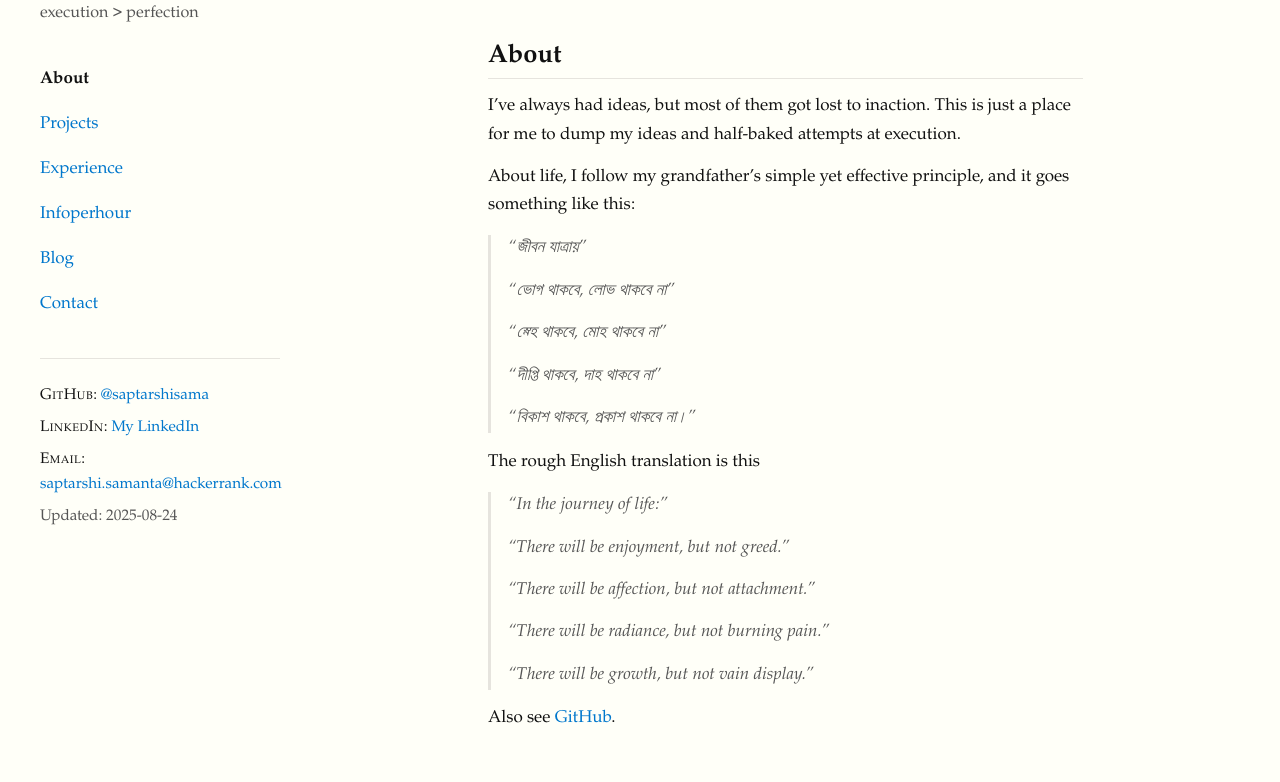
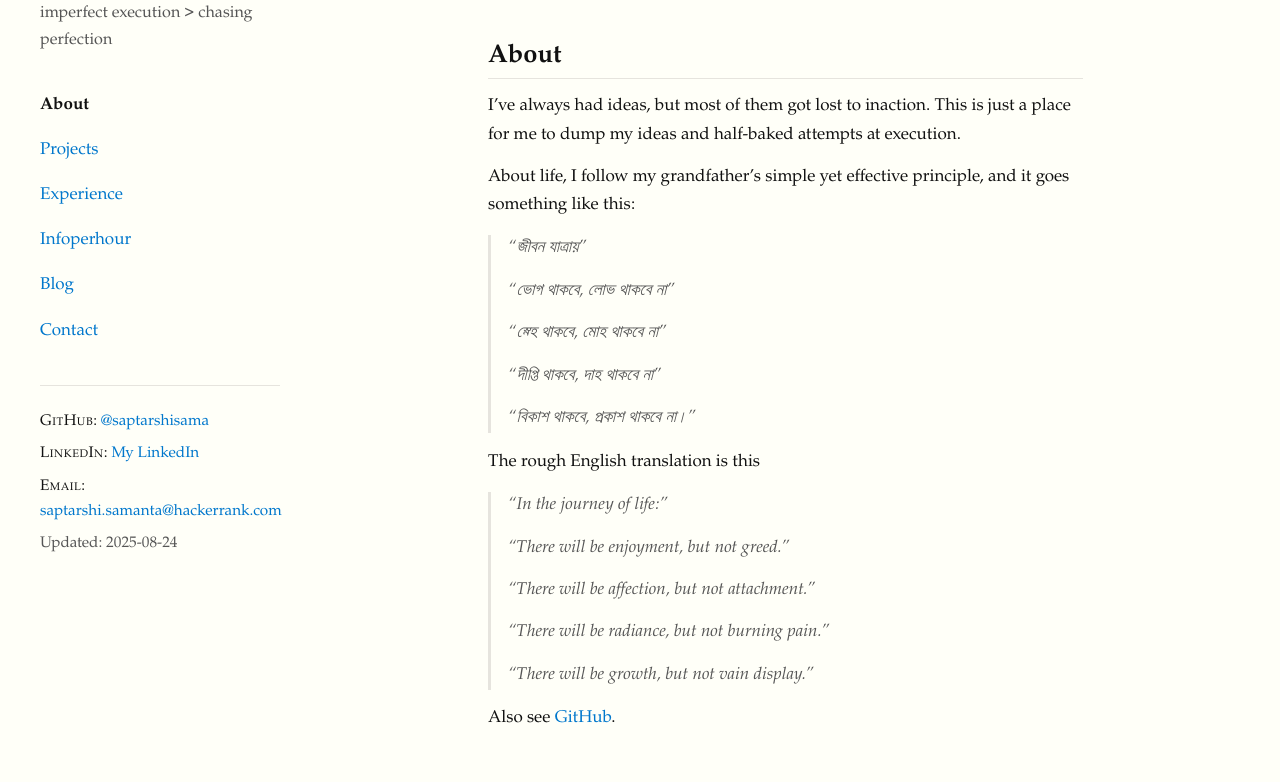
Before and after one commit to saptarshisama/saptarshisama.github.io, a plain HTML site: page index.html in a window 1280 px wide. Shown: the part 113-895 px from the top of the page. Drawn offline with Linux system fonts and the light colour scheme.

Commit message:
Update index.html

```diff
--- a/index.html
+++ b/index.html
@@ -188,7 +188,7 @@
     <!-- Sidebar (kept simple & symmetric) -->
     <aside class="site" aria-label="Site">
       <div class="brand">Saptarshi Samanta</div>
-      <div class="tagline">execution > perfection</div>
+      <div class="tagline">imperfect execution > chasing perfection</div>
       <nav aria-label="Sections">
         <ul>
           <li><a href="#about" class="nav-link active">About</a></li>
```
